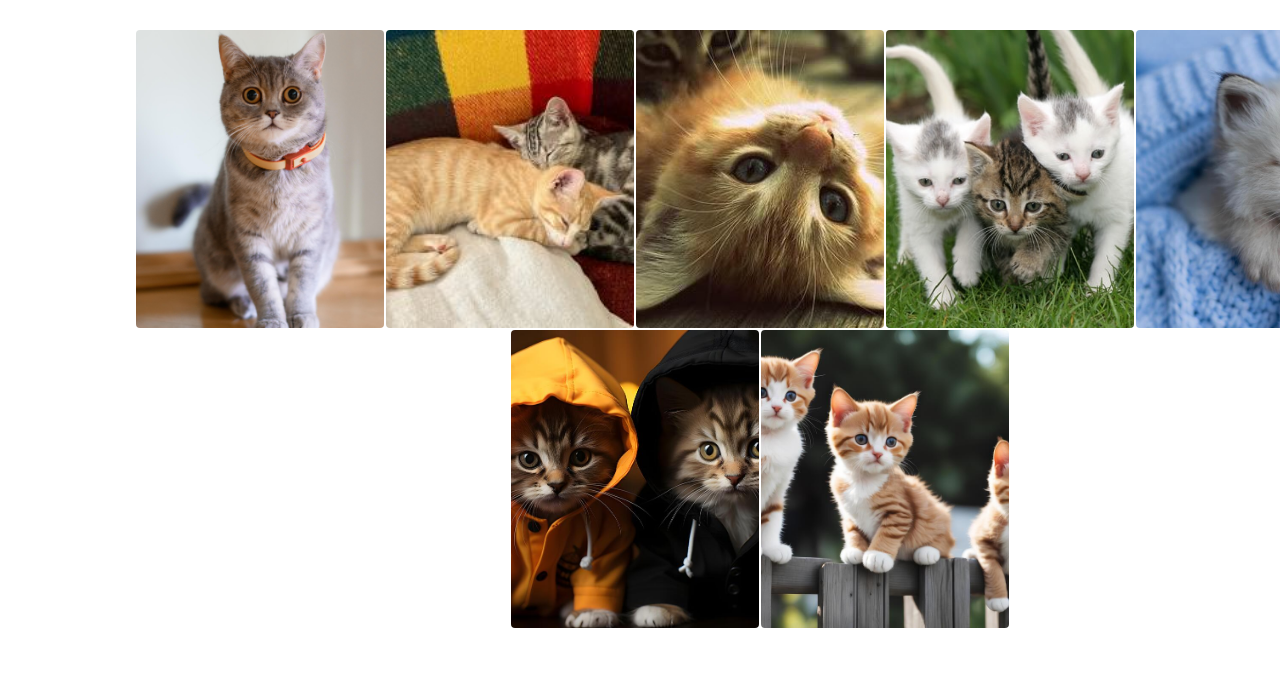
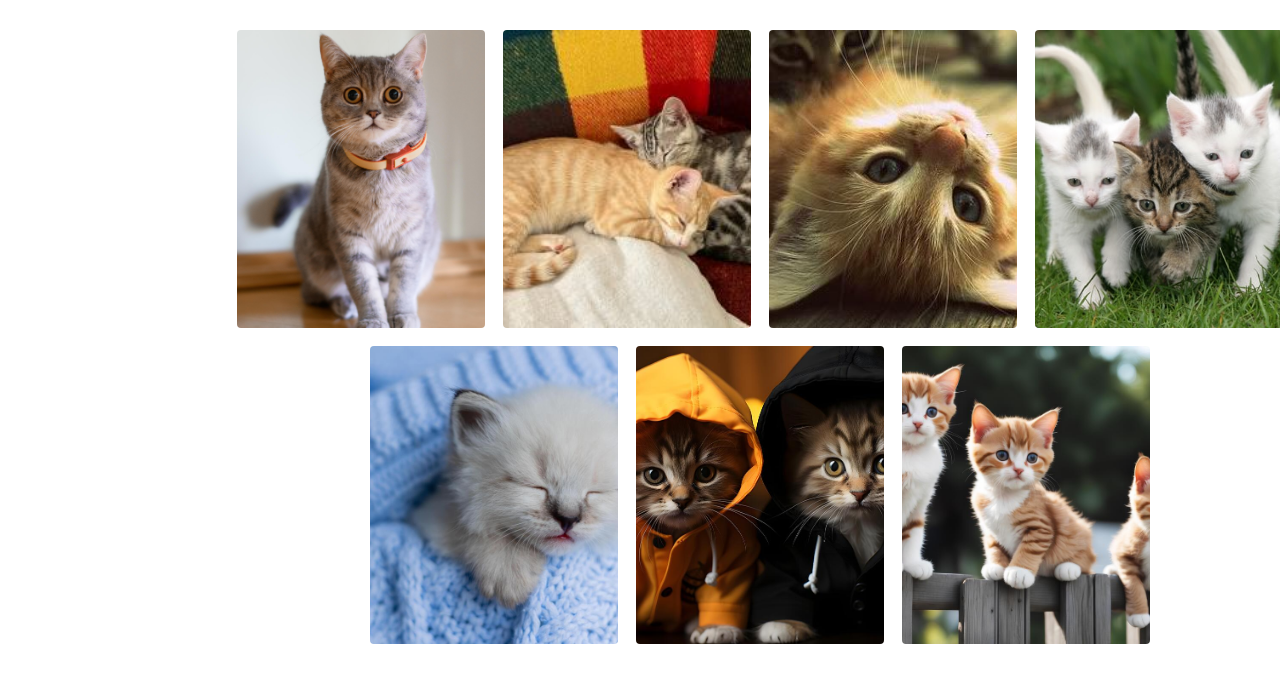
Before and after one commit to mr-codux/cat-photo-app, a website: page index.html in a window 1280 px wide. Shown: the part 206-888 px from the top of the page. Drawn offline with Linux system fonts and the light colour scheme.

Commit message:
html updated

```diff
--- a/index.html
+++ b/index.html
@@ -14,7 +14,7 @@
           <p class="text-[23px] text-black-600">Welcome to the Cat Photo App! It's a simple app for viewing cat photos.</p>
         </div>
 
-        <div class="photos-section h-auto flex flex-wrap justify-center items-center">
+        <div class="photos-section flex flex-wrap justify-center gap-4">
           <img class="cat-photo inline-block h-[300px] w-[250px] rounded-[5px] border border-white object-cover" src="./asset/images/12551.jpg" alt="Cat 1">
           <img class="cat-photo inline-block h-[300px] w-[250px] rounded-[5px] border border-white object-cover" src="./asset/images/cats.jpg" alt="Cat 2">
           <img class="cat-photo inline-block h-[300px] w-[250px] rounded-[5px] border border-white object-cover" src="./asset/images/relaxing-cat.jpg" alt="Cat 3">
```
